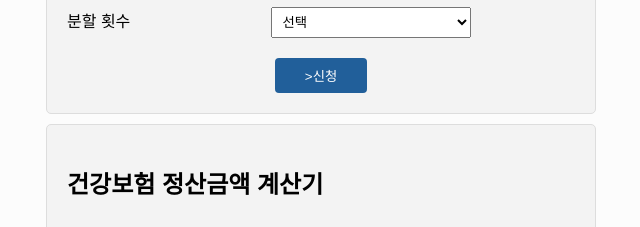
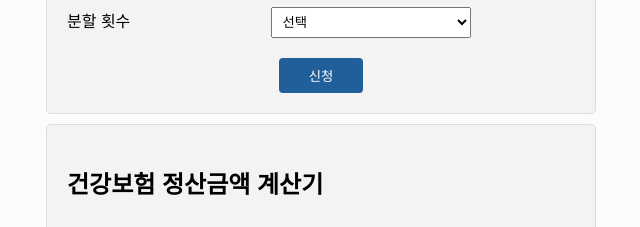
Before and after one commit to planele/planele202501, a plain HTML site: page index.html in a window 1280 px wide. Shown: the part 150-377 px from the top of the page, 319-959 px from the left. Drawn offline with Linux system fonts and the light colour scheme.

Commit message:
Update index.html

```diff
--- a/index.html
+++ b/index.html
@@ -81,7 +81,7 @@ input[type="number"] {
     </select><br>
 
 <div class="center-btn">
-    <button onclick="handleSubmit()" title="신청은 여러 번 가능하며, 마지막 신청이 최종 적용됩니다.">>신청</button>
+    <button onclick="handleSubmit()" title="신청은 여러 번 가능하며, 마지막 신청이 최종 적용됩니다.">신청</button>
   </div>
 </div>
 
```
